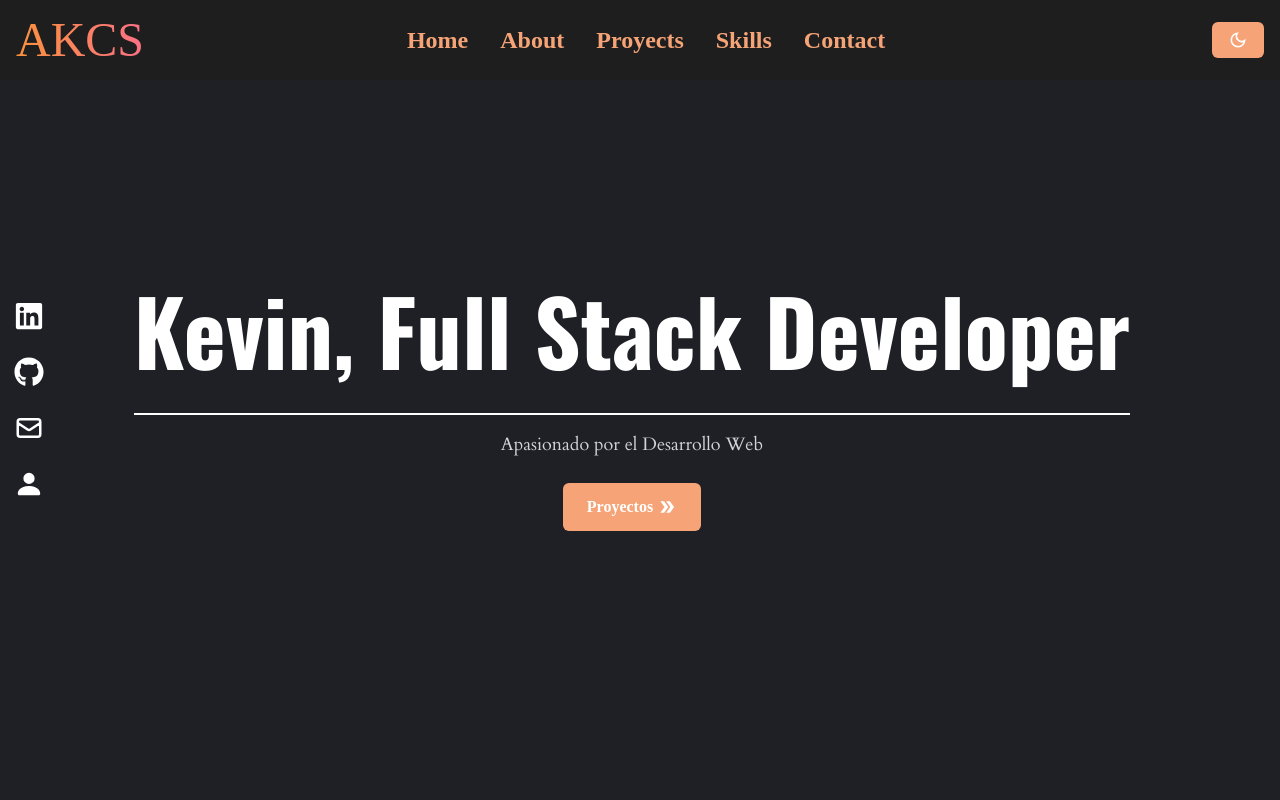
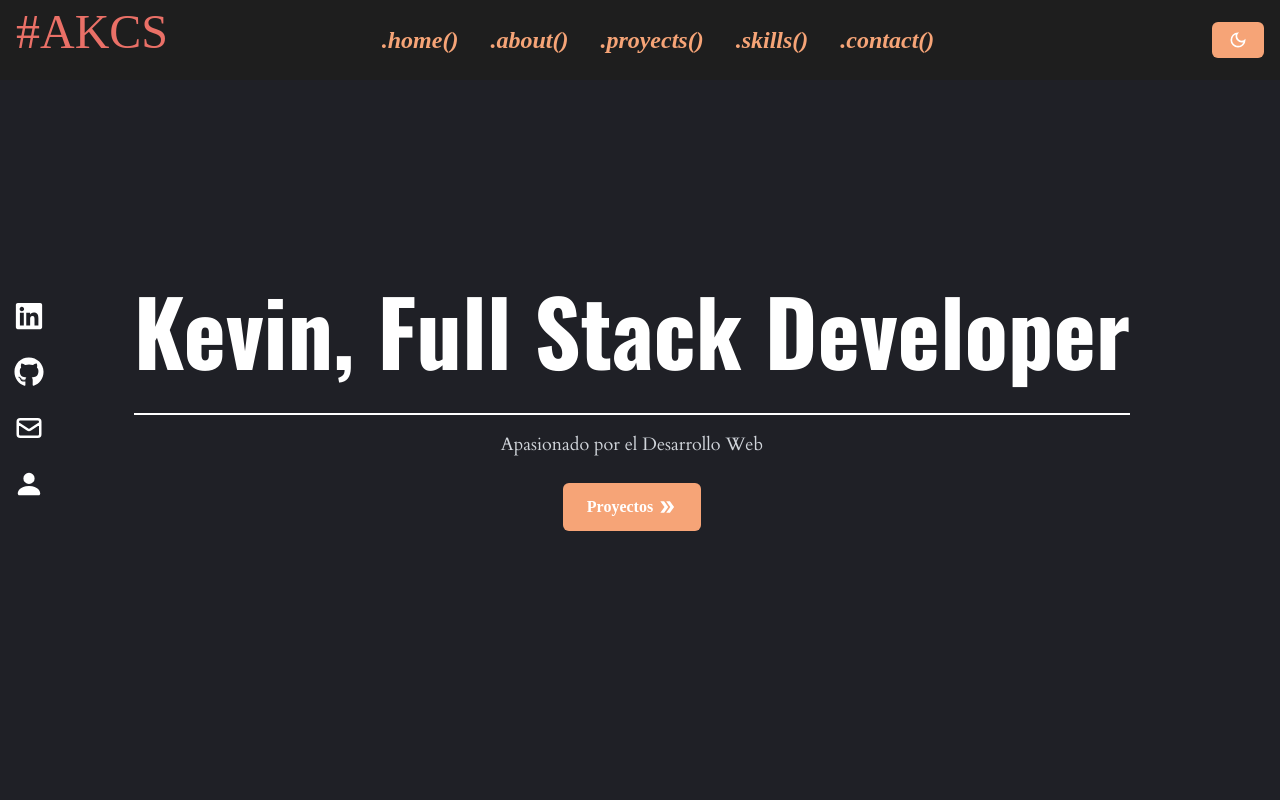
Before and after one commit to Laoset/Portfolio, a React (Create React App) app: page / in a window 1280 px wide. Shown: the top 800 px of the page. Built offline with nearby package versions, Linux system fonts and the light colour scheme; the HTML template or start-up script is replaced by a standard one; a web font is replaced by a local one.

Commit message:
fixedNames

```diff
--- a/src/components/About.jsx
+++ b/src/components/About.jsx
@@ -3,7 +3,7 @@ import React from 'react'
 const About = () => {
   return (
     <div
-      name='About'
+      name='.about()'
       className='w-full h-[75vh] bg-otroFondo text-white dark:bg-light'>
         <div className='max-w-screen-lg p-4 mx-auto flex flex-col justify-center w-full h-full'>
             <div className='pb-8'>
--- a/src/components/Contact.jsx
+++ b/src/components/Contact.jsx
@@ -3,7 +3,7 @@ import React from 'react'
 const Contact = () => {
   return (
     <div
-        name='Contact'
+        name='.contact()'
         className='dark:bg-light bg-otroFondo w-full h-screen p-4'>
         <div className='flex flex-col p-4 justify-center max-w-screen-lg mx-auto h-full'>
             <div className='pb-8'>
--- a/src/components/Home.jsx
+++ b/src/components/Home.jsx
@@ -4,7 +4,7 @@ import { Link } from 'react-scroll';
 const Home = () => {
   return (
     <div
-        name='Home'
+        name='.home()'
         className=' h-screen bg-otroFondo dark:bg-light'
     >
         <div
@@ -30,12 +30,7 @@ const Home = () => {
                         </span>
                     </Link>
                 </div>
-            </div   >
-
-            {/* <div clas>
-                <img src={ImgPerfil} alt="kevin"
-                    className='rounded-2xl mx-auto w-2/3 md:w-full'/>
-            </div> */}
+            </div>
         </div>
     </div>
   )
--- a/src/components/Navbar.jsx
+++ b/src/components/Navbar.jsx
@@ -2,34 +2,35 @@ import React, { useState } from 'react'
 import {FaBars, FaTimes} from 'react-icons/fa'
 import { Link } from 'react-scroll'
 import DarkMode from './DarkMode'
+
 const Navbar = () => {
     const [nav, setNav] = useState(false)
     const links= [
         {
             id: 1,
-            link: 'Home'
+            link: '.home()'
         },
         {
             id: 2,
-            link: 'About'
+            link: '.about()'
         },
         {
             id: 3,
-            link: 'Proyects'
+            link: '.proyects()'
         },
         {
             id: 4,
-            link: 'Skills'
+            link: '.skills()'
         },
         {
             id: 5,
-            link: 'Contact',
+            link: '.contact()',
         }
     ];
   return (
     <div className='flex justify-between items-center w-full h-20 text-white fixed bg-casiFondo px-4 dark:bg-light'>
-        <div>
-            <h1 className='hover:animate-pulse text-transparent bg-clip-text bg-gradient-to-r from-orange-400 to-rose-400 text-5xl font-marca hover:from-red-400 hover:to-red-600'>AKCS</h1>
+        <div className='h-16'>
+            <h1 className='hover:animate-pulse hover:text-nuevoBoton text-nuevoBoton2  text-5xl font-marca'>#AKCS</h1>
         </div>
 
         <div className='relative right-8'>
@@ -37,7 +38,7 @@ const Navbar = () => {
             {links.map(({id, link}) => (
                 <li
                     key={id}
-                    className='text-nuevoBoton hover:text-nuevoBoton2 font-black text-2xl px-4 cursor-pointer hover:scale-110 duration-200 '
+                    className='text-nuevoBoton hover:text-nuevoBoton2 font-bold text-2xl px-4 cursor-pointer hover:scale-110 duration-200 italic'
                 >
                     <Link to={link} smooth duration={500}>{link}</Link>
                 </li>
--- a/src/components/Proyecto.jsx
+++ b/src/components/Proyecto.jsx
@@ -22,7 +22,7 @@ const Proyecto = () => {
         },
     ]
   return (
-    <div name='Proyects' className='w-full text-white md:h-screen bg-otroFondo dark:bg-light'>
+    <div name='.proyects()' className='w-full text-white md:h-screen bg-otroFondo dark:bg-light'>
         <div className='max-w-screen-lg p-4 mx-auto flex flex-col justify-center w-full h-full'>
             <div className='pb-4'>
                 <p className='font-oswald text-4xl font-extrabold inline border-b-4 border-gray-600 dark:text-gray-900'>Proyects</p>
--- a/src/components/Skills.jsx
+++ b/src/components/Skills.jsx
@@ -63,7 +63,7 @@ const Skills = () => {
         },
     ]
   return (
-    <div name='Skills' className='bg-otroFondo w-full h-screen dark:bg-light'>
+    <div name='.skills()' className='bg-otroFondo w-full h-screen dark:bg-light'>
         <div className='max-w-screen-lg mx-auto p-4 flex flex-col justify-center w-full h-full text-white'>
             <div>
                 <p className='font-oswald text-4xl font-extrabold inline border-b-4 border-gray-600 dark:text-gray-900'>Skills</p>
```
